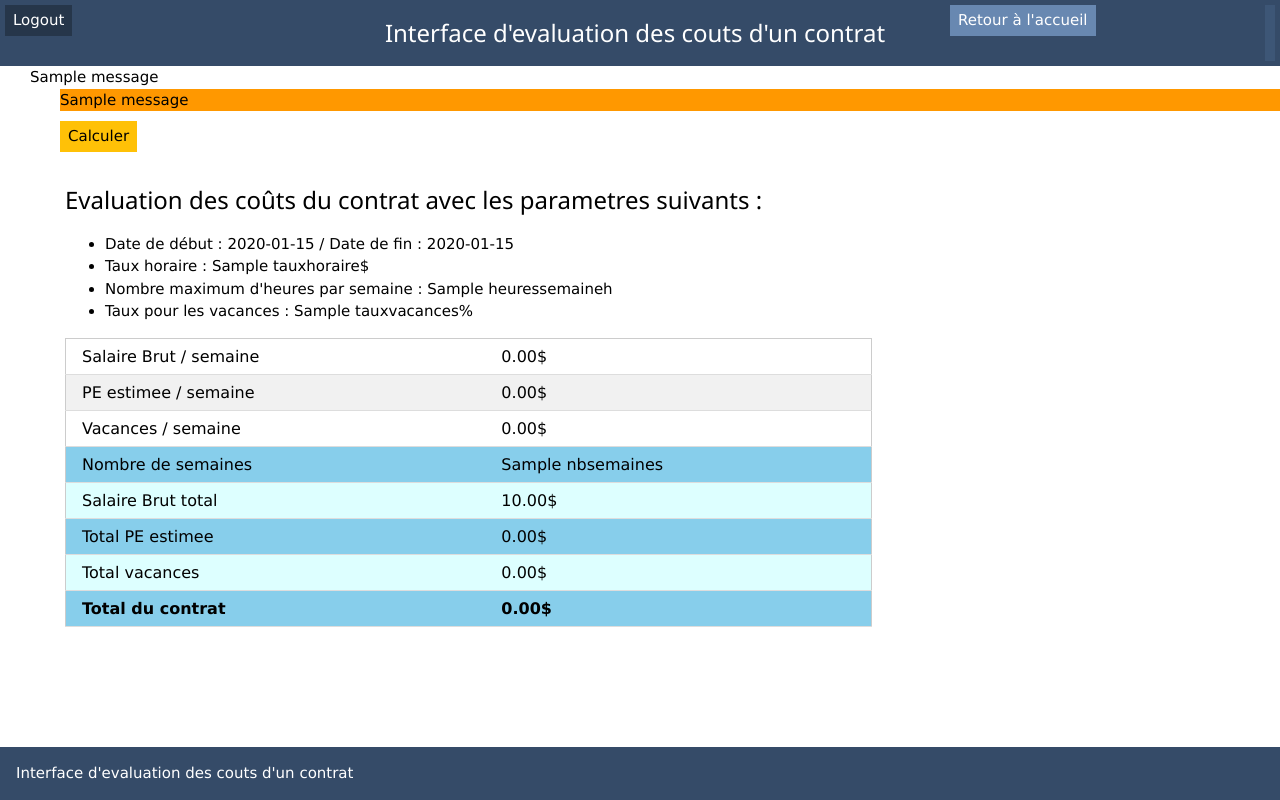
After one commit to Malijai/Feuillestps, a Django app: template accueil/templates/evaluation_cout.html in a window 1280 px wide. The commit adds this page. Run offline with Django 3.2, Linux system fonts and the light colour scheme; the template is opened without the code that fills it: most values are stand-ins (such as "Sample title", 1, 10 or a date in 2020); one stand-in notice (Sample message) is shown; some libraries are stand-ins or nearby versions.

Commit message:
Ajout du module de calcul des couts d'un nouveau contrat

```diff
--- a/accueil/models.py
+++ b/accueil/models.py
@@ -92,7 +92,7 @@ class Role(models.Model):
         (ADMIN, 'Administrateur'),
     )
     user = models.ForeignKey(User, on_delete=models.CASCADE)
-    role = models.PositiveSmallIntegerField(choices=ROLES_CHOICES, verbose_name="Roles", default=1)
+    role = models.PositiveSmallIntegerField(choices=ROLES_CHOICES, verbose_name="Roles")
     # mettre RA par defaut
 
     def __str__(self):
--- a/accueil/templates/bilan_base.html
+++ b/accueil/templates/bilan_base.html
@@ -8,6 +8,13 @@
         <meta name="viewport" content="width=device-width, initial-scale=1">
         <link rel="stylesheet" href="{% static 'accueil/w3.css' %}">
         <link rel="stylesheet" href="{% static 'accueil/w3-theme-maison.css' %}">
+  <!-- jQuery -->
+  <script src="https://code.jquery.com/jquery-3.3.1.slim.min.js" integrity="sha384-q8i/X+965DzO0rT7abK41JStQIAqVgRVzpbzo5smXKp4YfRvH+8abtTE1Pi6jizo" crossorigin="anonymous"></script>
+
+  <!-- Fengyuan Chen -->
+  <link rel="stylesheet" href="https://cdnjs.cloudflare.com/ajax/libs/datepicker/0.6.5/datepicker.min.css" integrity="sha256-b88RdwbRJEzRx95nCuuva+hO5ExvXXnpX+78h8DjyOE=" crossorigin="anonymous" />
+  <script src="https://cdnjs.cloudflare.com/ajax/libs/datepicker/0.6.5/datepicker.min.js" integrity="sha256-/7FLTdzP6CfC1VBAj/rsp3Rinuuu9leMRGd354hvk0k=" crossorigin="anonymous"></script>
+</head>
     </head>
 <header class="w3-row w3-theme-d3" id="myHeader">
     <div class="w3-quarter">
--- a/accueil/templates/choix.html
+++ b/accueil/templates/choix.html
@@ -13,6 +13,8 @@
         <h3><a href="{% url 'listeassistants' %}" class="btn-default">Remplir les infos d'un assistant (numéro de contrat, signature etc)</a></h3>
         <h3><a href="{% url 'listecontrats' %}" class="btn-default">Liste des contrats par assistant</a></h3>
         <h3><a href="{% url 'listeprojets' %}" class="btn-default">Voir la liste des projets / ajouter un projet</a></h3>
+        <h3><a href="{% url 'calcule_couts' %}" class="btn-default">Évaluer les coûts d'un contrat</a></h3>
+
    {% endif %}
 </div>
 {% endblock content %}
--- /dev/null
+++ b/accueil/templates/evaluation_cout.html
@@ -0,0 +1,63 @@
+{% extends 'bilan_base.html' %}
+{% load i18n %}
+{% load static %}
+
+{% block contenuprincipal %}
+
+<div class="principal">
+{% if messages %}
+    {% for msg in messages %}
+        <div class="w3-orange" role="alert">
+        {{msg.message}}
+        </div>
+    {% endfor %}
+{% endif %}
+<form method="POST" class="Entree-form" >
+    <div class="w3-row">
+        <div class="w3-twothird w3-center">
+           {% csrf_token %}
+           <table class="w3-table-all">
+              {{ form.as_table }}
+           </table>
+        </div>
+    </div>
+    <button type="submit" class="w3-button w3-amber">Calculer</button>
+</form>
+     <div class="w3-row">
+        <div class="w3-twothird">
+            <h3>Evaluation des coûts du contrat avec les parametres suivants :</h3>
+            <ul>
+                <li>Date de début : {{ datedebut }} / Date de fin : {{ datefin }}</li>
+                 <li>Taux horaire : {{ tauxhoraire }}$</li>
+                 <li>Nombre maximum d'heures par semaine : {{ heuressemaine }}h</li>
+                 <li>Taux pour les vacances : {{ tauxvacances }}%</li>
+            </ul>
+               <table class="w3-table-all">
+                   <tr><td>Salaire Brut / semaine</td><td>{{ bruth|default:"0.0"|floatformat:2 }}$</td></tr>
+                    <tr><td>PE estimee / semaine</td><td>{{ partemployeurh|default:"0.0"|floatformat:2 }}$</td></tr>
+                    <tr><td>Vacances / semaine</td><td>{{ vacancesh|default:"0.0"|floatformat:2 }}$ </td></tr>
+                    <tr class="w3-light-blue"><td>Nombre de semaines</td><td>{{ nbsemaines}}</td></tr>
+                    <tr class="w3-pale-blue"><td>Salaire Brut total</td><td>{{ totalbrut|default:"0.0"|floatformat:2 }}$</td></tr>
+                    <tr class="w3-light-blue"><td>Total PE estimee</td><td>{{ totalpartemployeur|default:"0.0"|floatformat:2 }}$</td></tr>
+                    <tr class="w3-pale-blue"><td>Total vacances</td><td>{{ totalvacances|default:"0.0"|floatformat:2 }}$</td></tr>
+                    <tr class="w3-light-blue"><td><b>Total du contrat</b></td><td><b>{{ grandtotal|default:"0.0"|floatformat:2 }}$</b></td></tr>
+                </table>
+        </div>
+    </div>
+</div>
+<script>
+  $(function () {
+    $('[id^=id_date]').datepicker({
+      format:'dd-mm-yyyy',
+    });
+  });
+</script>
+
+{% endblock %}
+
+{% block titre %}
+<h3>Interface d'evaluation des couts d'un contrat</h3>
+{% endblock %}
+{% block pied %}
+<p>Interface d'evaluation des couts d'un contrat</p>
+{% endblock %}
--- a/accueil/urls.py
+++ b/accueil/urls.py
@@ -1,6 +1,6 @@
 from django.urls import path
 from .views import fdetemps, choix, listeassistants, assistant_edit, bilanparcontrat, listecontrats, \
-    bilanparprojet, listeprojets, projet_new, mise_a_jour_db, correction_pe
+    bilanparprojet, listeprojets, projet_new, mise_a_jour_db, correction_pe, calcule_couts
 
 
 urlpatterns = [
@@ -15,6 +15,7 @@ urlpatterns = [
     path('projet/', listeprojets, name='listeprojets'),
     path('correction/<int:pk>/', mise_a_jour_db, name='mise_a_jour_db'),
     path('correctionPE/<int:pk>/', correction_pe, name='correction_pe'),
+    path('calculecouts/', calcule_couts, name='calcule_couts'),
 ]
 
 #url(r'^new/$', creerdossier, name='creerdossier'),
```
Also changed, not shown: accueil/admin.py (+14 -1 lines), accueil/forms.py (+8 -0 lines), accueil/templates/fdt.html (+8 -6 lines), accueil/views.py (+59 -3 lines).
